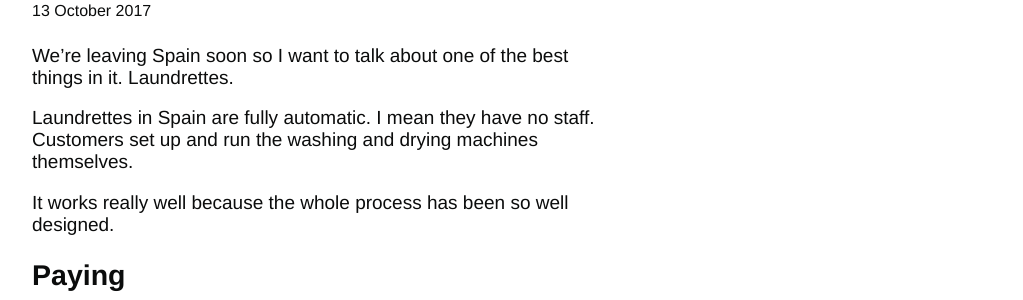
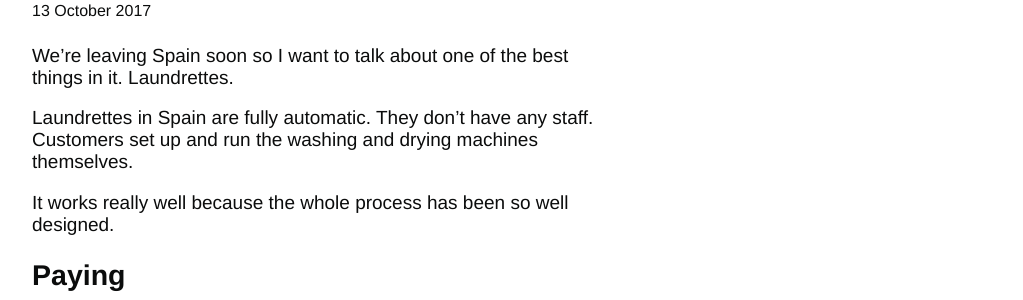
Before and after one commit to tombye/trexit, a Jekyll site: the page built from _posts/2017-10-13-spanish-laundrettes.markdown, in a window 1280 px wide and 900 px high. Shown: the part 161-461 px from the top of the window, without its empty margins (128-1151 px from the left). Built offline with Jekyll 4.4.1, drawn with Linux system fonts in a browser that asks for light colours.

Commit message:
Update 2017-10-13-spanish-laundrettes.markdown

```diff
--- a/_posts/2017-10-13-spanish-laundrettes.markdown
+++ b/_posts/2017-10-13-spanish-laundrettes.markdown
@@ -7,7 +7,7 @@ categories: jekyll update
 
 We're leaving Spain soon so I want to talk about one of the best things in it. Laundrettes.
 
-Laundrettes in Spain are fully automatic. I mean they have no staff. Customers set up and run the washing and drying machines themselves.
+Laundrettes in Spain are fully automatic. They don't have any staff. Customers set up and run the washing and drying machines themselves.
 
 It works really well because the whole process has been so well designed.
 
```
